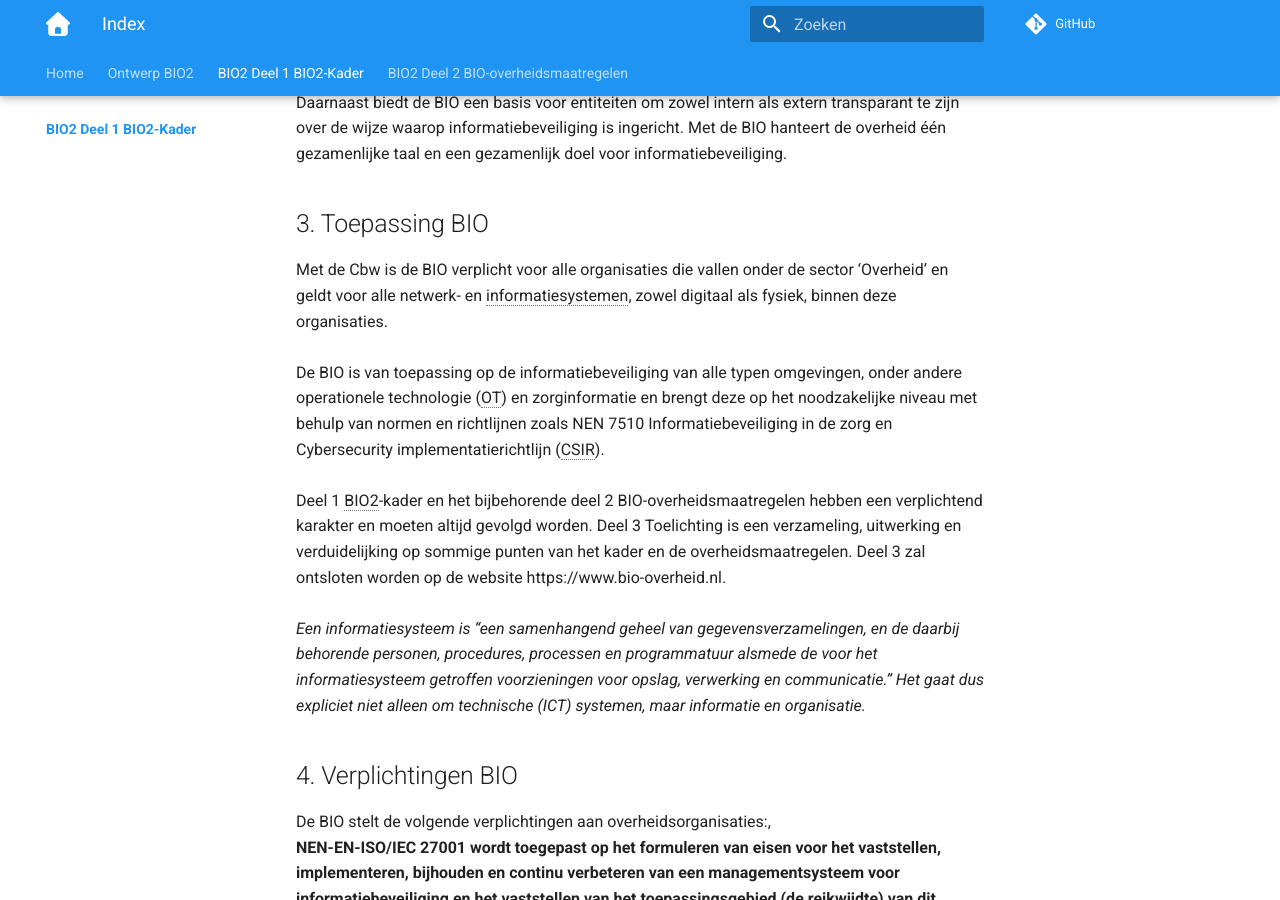
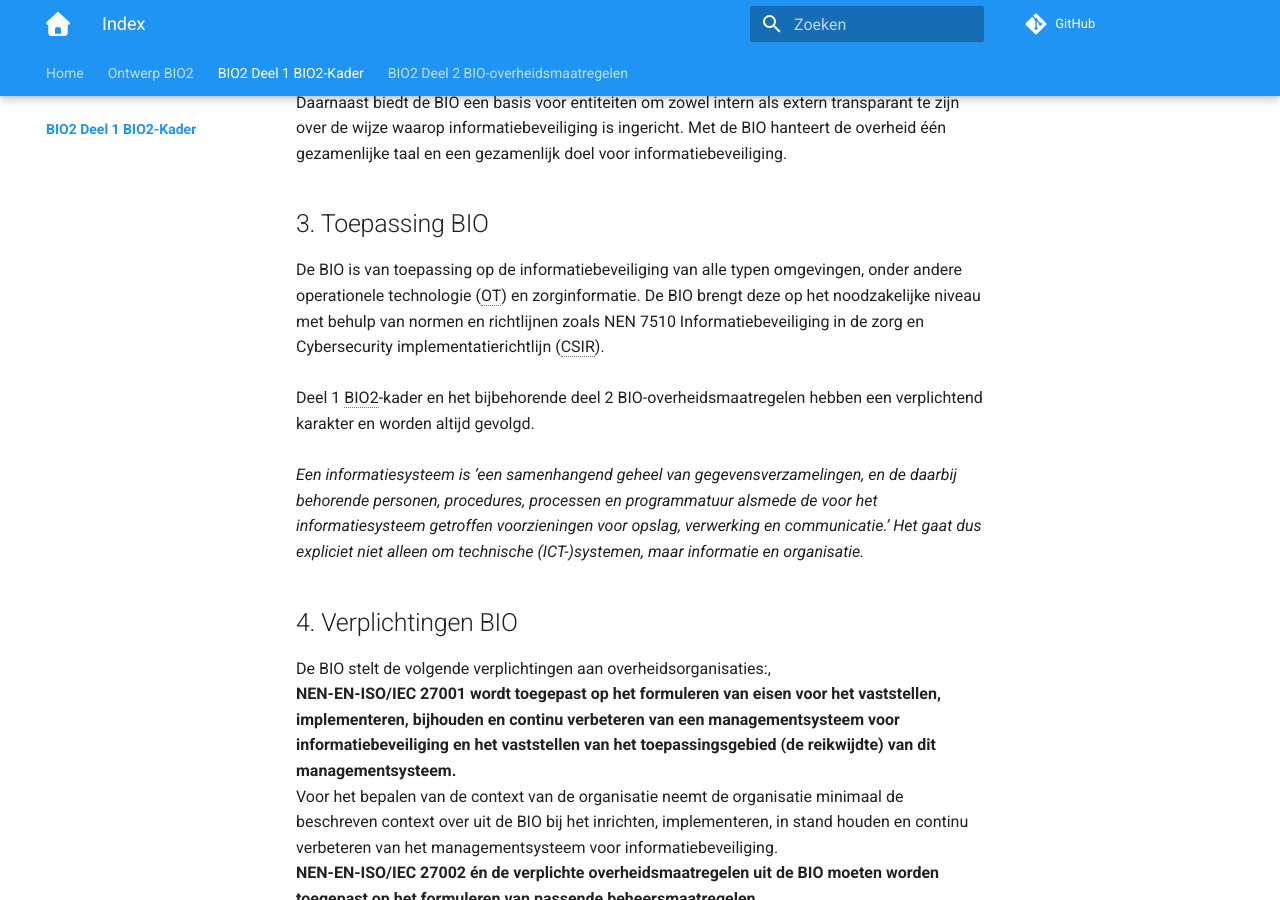
Before and after one commit to MinBZK/Baseline-Informatiebeveiliging-Overheid, an MkDocs documentation site: the page built from docs/inleiding/index.md, in a window 1280 px wide and 900 px high, scrolled down 3080 px. Built offline with MkDocs 1.6.1 and Material for MkDocs 9.7.7, drawn with Linux system fonts in a browser that asks for light colours; comment, search, counter and statistics services are not loaded.

Commit message:
Update index.md
Toepassing BIO vervangen

```diff
--- a/docs/inleiding/index.md
+++ b/docs/inleiding/index.md
@@ -51,10 +51,9 @@
 Met de BIO hanteert de overheid één gezamenlijke taal en een gezamenlijk doel voor informatiebeveiliging.
 
 ## 3. Toepassing BIO
-Met de Cbw is de BIO verplicht voor alle organisaties die vallen onder de sector ‘Overheid’ en geldt voor alle netwerk- en informatiesystemen, zowel digitaal als fysiek, binnen deze organisaties.<br><br>
-De BIO is van toepassing op de informatiebeveiliging van alle typen omgevingen, onder andere operationele technologie (OT) en zorginformatie en brengt deze op het noodzakelijke niveau met behulp van normen en richtlijnen zoals NEN 7510 Informatiebeveiliging in de zorg en Cybersecurity implementatierichtlijn (CSIR).<br><BR>
-Deel 1 BIO2-kader en het bijbehorende deel 2 BIO-overheidsmaatregelen hebben een verplichtend karakter en moeten altijd gevolgd worden. Deel 3 Toelichting is een verzameling, uitwerking en verduidelijking op sommige punten van het kader en de overheidsmaatregelen. Deel 3 zal ontsloten worden op de website https://www.bio-overheid.nl.<br><br>
-_Een informatiesysteem is “een samenhangend geheel van gegevensverzamelingen, en de daarbij behorende personen, procedures, processen en programmatuur alsmede de voor het informatiesysteem getroffen voorzieningen voor opslag, verwerking en communicatie.” Het gaat dus expliciet niet alleen om technische (ICT) systemen, maar informatie en organisatie._
+De BIO is van toepassing op de informatiebeveiliging van alle typen omgevingen, onder andere operationele technologie (OT) en zorginformatie. De BIO brengt deze op het noodzakelijke niveau met behulp van normen en richtlijnen zoals NEN 7510 Informatiebeveiliging in de zorg en Cybersecurity implementatierichtlijn (CSIR).<br><br>
+Deel 1 BIO2-kader en het bijbehorende deel 2 BIO-overheidsmaatregelen hebben een verplichtend karakter en worden altijd gevolgd.<br><br>
+*Een informatiesysteem is ‘een samenhangend geheel van gegevensverzamelingen, en de daarbij behorende personen, procedures, processen en programmatuur alsmede de voor het informatiesysteem getroffen voorzieningen voor opslag, verwerking en communicatie.’ Het gaat dus expliciet niet alleen om technische (ICT-)systemen, maar informatie en organisatie.*
 
 ## 4. Verplichtingen BIO
 De BIO stelt de volgende verplichtingen aan overheidsorganisaties:,<BR>
```
